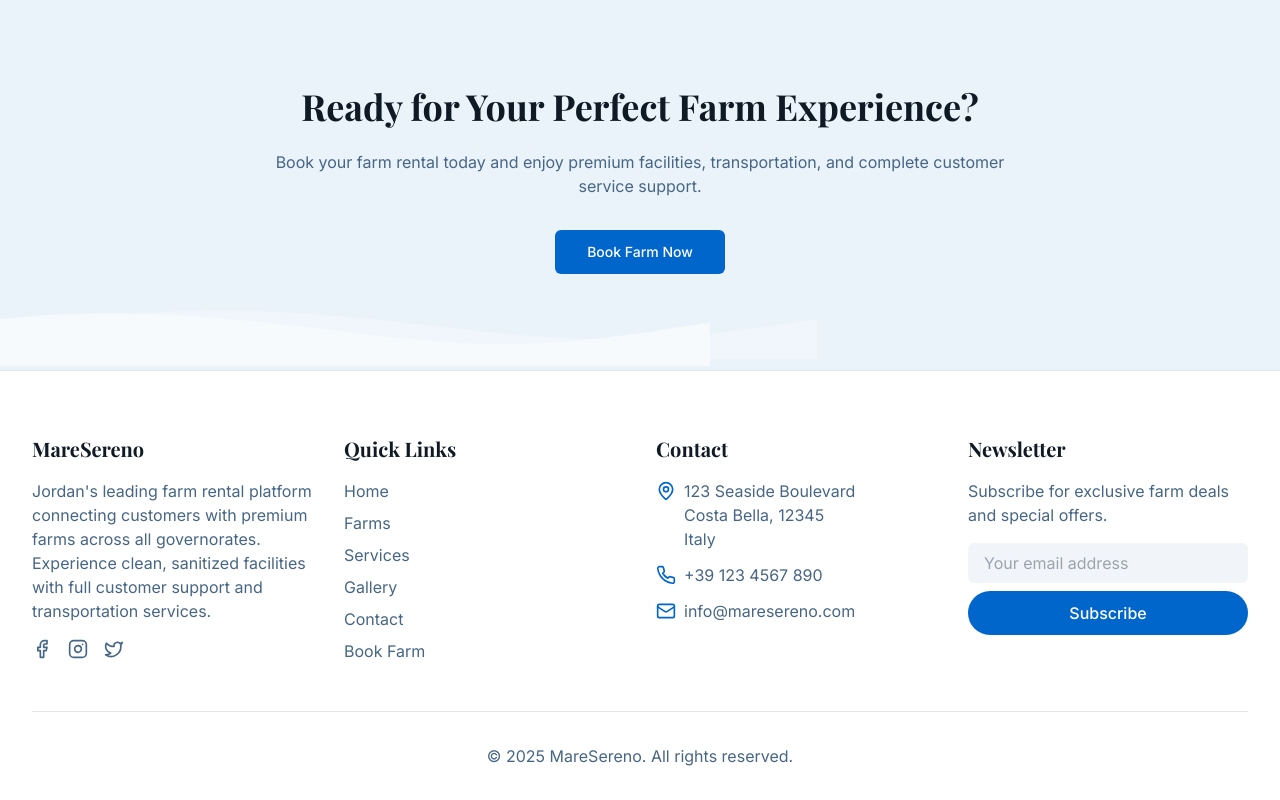
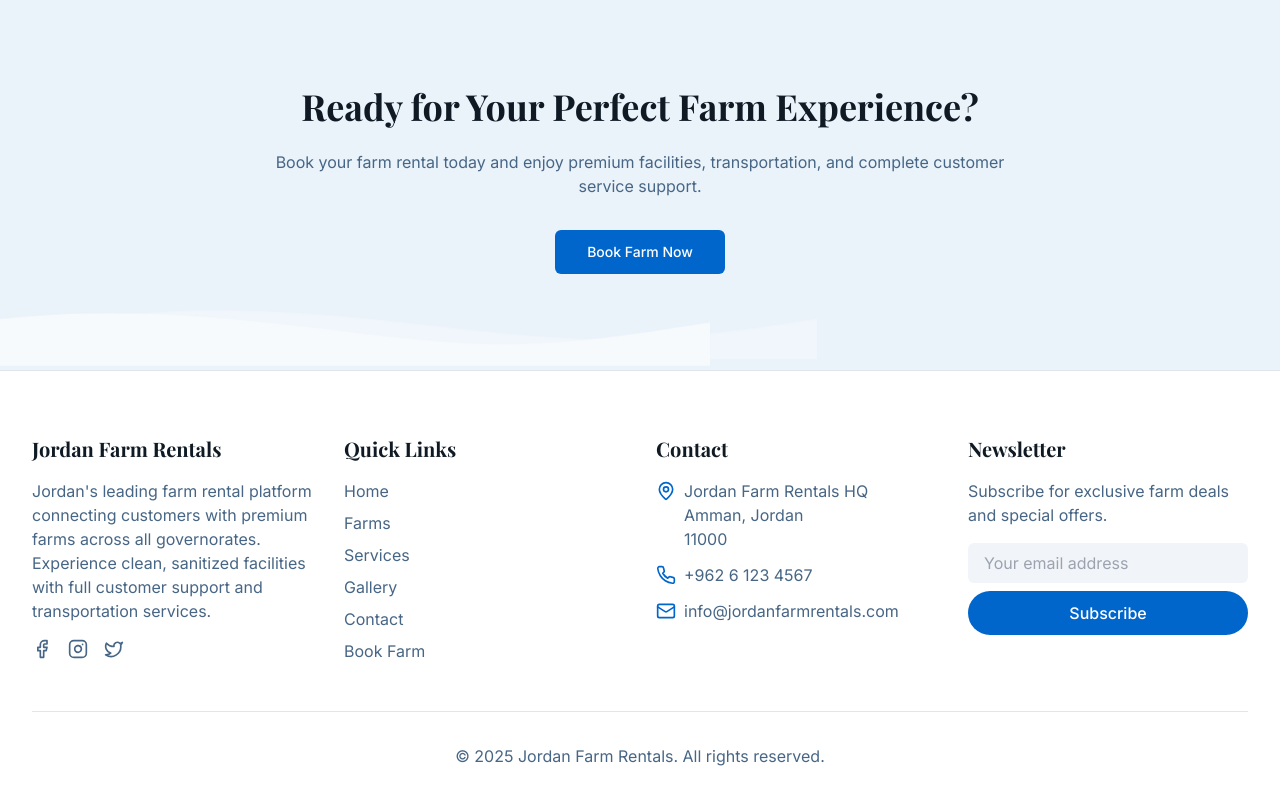
Before and after one commit to MutasemKharma/modern-seaside-stay-2945, a React (Vite) app: page / in a window 1280 px wide. Shown: the part 4575-5375 px from the top of the page. Built offline with nearby package versions, Linux system fonts and the light colour scheme; no server answers.

Commit message:
Fix white page error

```diff
--- a/src/components/Footer.tsx
+++ b/src/components/Footer.tsx
@@ -12,7 +12,7 @@ export default function Footer() {
       <div className="container">
         <div className="grid grid-cols-1 md:grid-cols-2 lg:grid-cols-4 gap-8 mb-12">
           <div className="animate-fade-in [animation-delay:100ms]">
-            <h4 className="text-xl font-bold mb-4">MareSereno</h4>
+            <h4 className="text-xl font-bold mb-4">Jordan Farm Rentals</h4>
             <p className="text-muted-foreground mb-4">
               {t.footer.description}
             </p>
@@ -37,8 +37,8 @@ export default function Footer() {
             <ul className="space-y-2">
               {[
                 { name: t.nav.home, path: "/" },
-                { name: t.nav.apartments, path: "/apartments" },
-                { name: t.nav.amenities, path: "/amenities" },
+                { name: t.nav.apartments, path: "/farms" },
+                { name: t.nav.amenities, path: "/services" },
                 { name: t.nav.gallery, path: "/gallery" },
                 { name: t.nav.contact, path: "/contact" },
                 { name: t.nav.bookNow, path: "/booking" },
@@ -61,18 +61,18 @@ export default function Footer() {
               <li className="flex items-start">
                 <MapPin className="w-5 h-5 mr-2 mt-0.5 text-primary" />
                 <span className="text-muted-foreground">
-                  123 Seaside Boulevard<br />
-                  Costa Bella, 12345<br />
-                  Italy
+                  Jordan Farm Rentals HQ<br />
+                  Amman, Jordan<br />
+                  11000
                 </span>
               </li>
               <li className="flex items-center">
                 <Phone className="w-5 h-5 mr-2 text-primary" />
-                <span className="text-muted-foreground">+39 123 4567 890</span>
+                <span className="text-muted-foreground">+962 6 123 4567</span>
               </li>
               <li className="flex items-center">
                 <Mail className="w-5 h-5 mr-2 text-primary" />
-                <span className="text-muted-foreground">info@maresereno.com</span>
+                <span className="text-muted-foreground">info@jordanfarmrentals.com</span>
               </li>
             </ul>
           </div>
@@ -100,7 +100,7 @@ export default function Footer() {
         </div>
 
         <div className="border-t border-border pt-8 mt-8 text-center text-muted-foreground">
-          <p>&copy; {currentYear} MareSereno. {t.footer.allRights}</p>
+          <p>&copy; {currentYear} Jordan Farm Rentals. {t.footer.allRights}</p>
         </div>
       </div>
     </footer>
```
